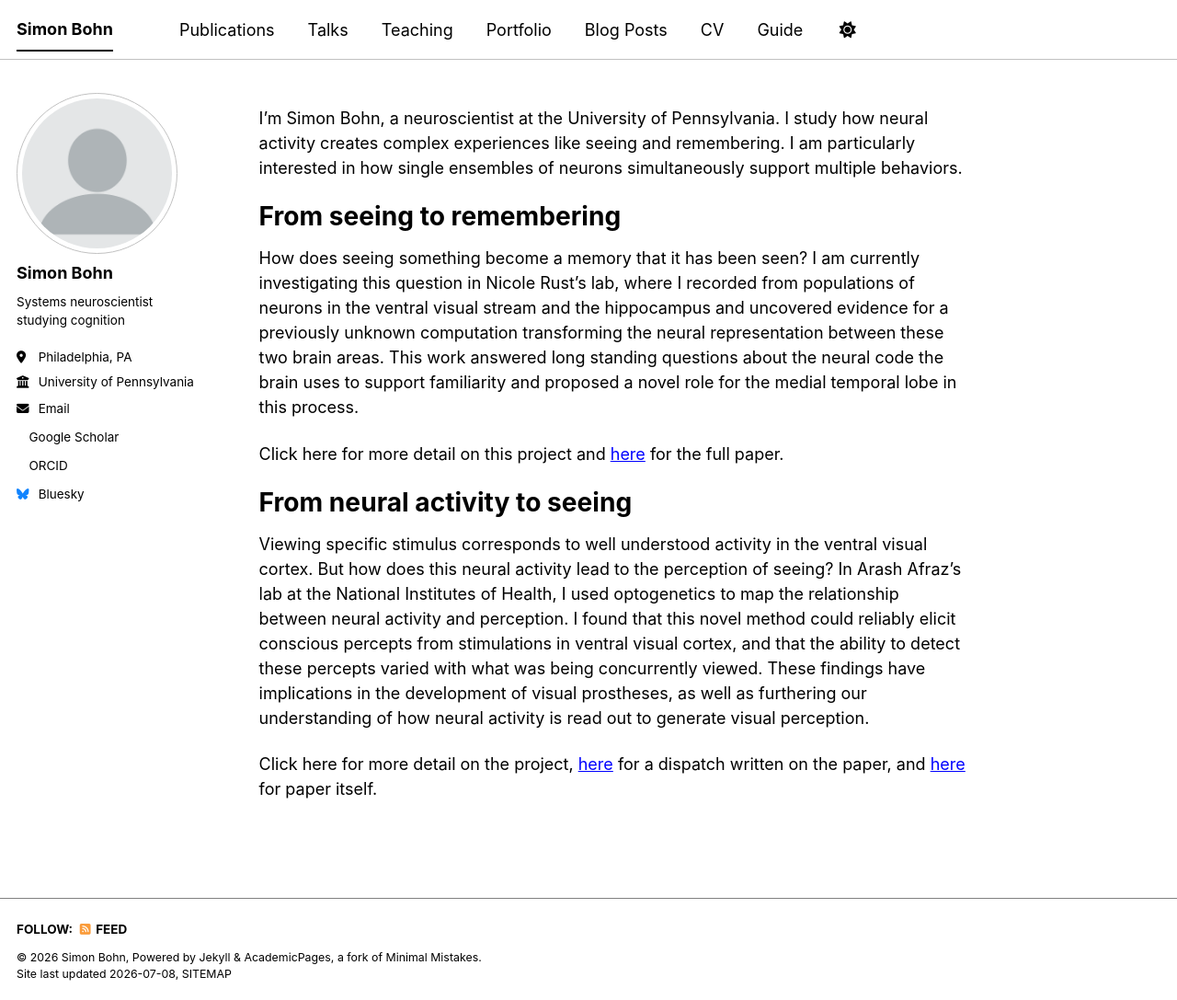
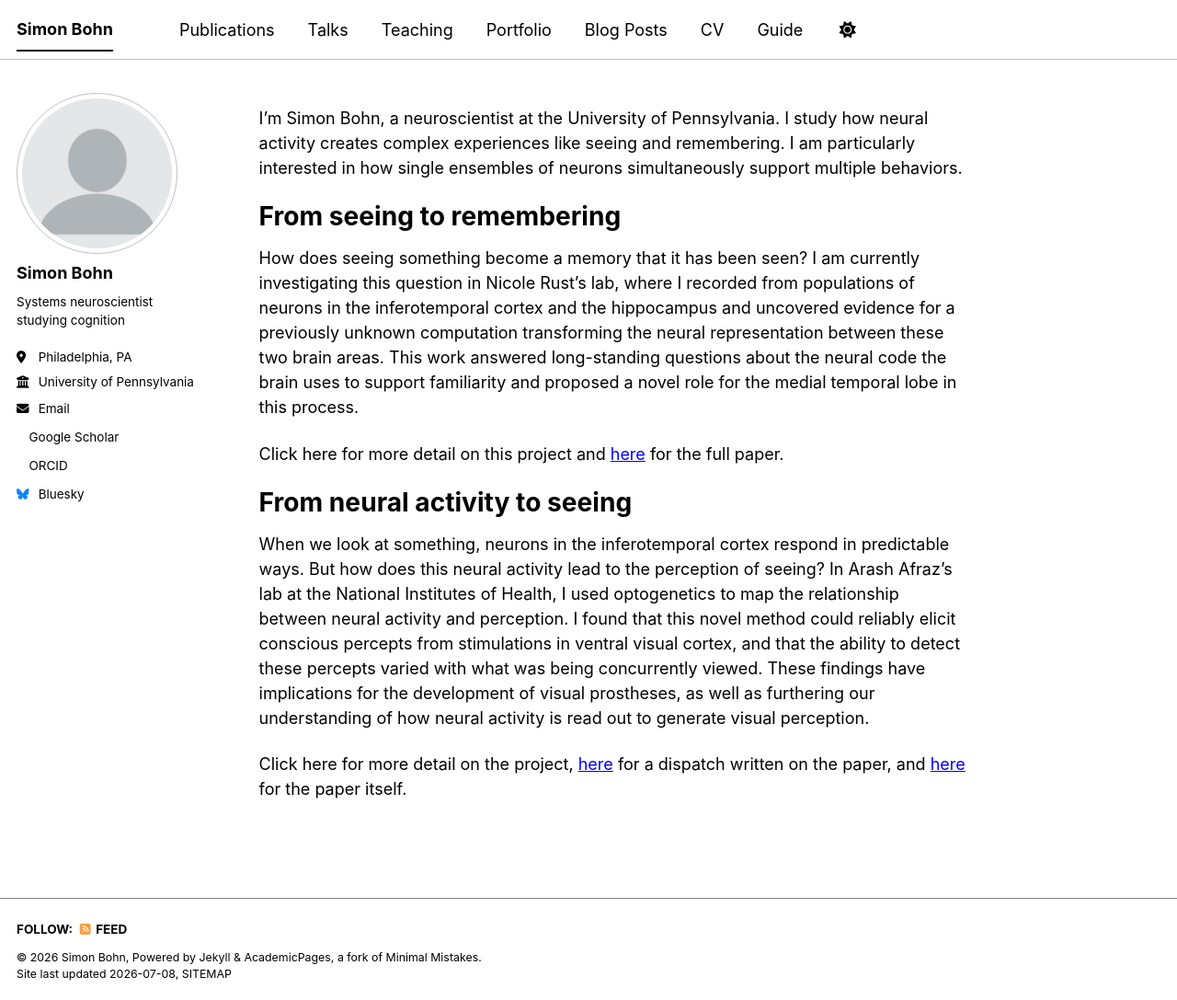
Before and after one commit to SimonBohn/simonbohn.github.io, a Jekyll site: the page built from _pages/about.md, in a window 1280 px wide and 1087 px high. Shown: the whole window at 92% size. Built offline with Jekyll 4.4.1, drawn with Linux system fonts in a browser that asks for light colours; a style sheet for code colours, icons or effects is not loaded.

Commit message:
Update about.md

```diff
--- a/_pages/about.md
+++ b/_pages/about.md
@@ -10,11 +10,11 @@ redirect_from:
 I'm Simon Bohn, a neuroscientist at the University of Pennsylvania. I study how neural activity creates complex experiences like seeing and remembering. I am particularly interested in how single ensembles of neurons simultaneously support multiple behaviors.
 
 # From seeing to remembering
-How does seeing something become a memory that it has been seen? I am currently investigating this question in Nicole Rust's lab, where I recorded from populations of neurons in the ventral visual stream and the hippocampus and uncovered evidence for a previously unknown computation transforming the neural representation between these two brain areas. This work answered long standing questions about the neural code the brain uses to support familiarity and proposed a novel role for the medial temporal lobe in this process.
+How does seeing something become a memory that it has been seen? I am currently investigating this question in Nicole Rust's lab, where I recorded from populations of neurons in the inferotemporal cortex and the hippocampus and uncovered evidence for a previously unknown computation transforming the neural representation between these two brain areas. This work answered long-standing questions about the neural code the brain uses to support familiarity and proposed a novel role for the medial temporal lobe in this process.
 
  Click here for more detail on this project and [here](https://www.biorxiv.org/content/10.1101/2025.06.13.659490v3) for the full paper.
 
 #  From neural activity to seeing
-Viewing specific stimulus corresponds to well understood activity in the ventral visual cortex. But how does this neural activity lead to the perception of seeing? In Arash Afraz's lab at the National Institutes of Health, I used optogenetics to map the relationship between neural activity and perception. I found that this novel method could reliably elicit conscious percepts from stimulations in ventral visual cortex, and that the ability to detect these percepts varied with what was being concurrently viewed. These findings have implications in the development of visual prostheses, as well as furthering our understanding of how neural activity is read out to generate visual perception.
+When we look at something, neurons in the inferotemporal cortex respond in predictable ways. But how does this neural activity lead to the perception of seeing? In Arash Afraz's lab at the National Institutes of Health, I used optogenetics to map the relationship between neural activity and perception. I found that this novel method could reliably elicit conscious percepts from stimulations in ventral visual cortex, and that the ability to detect these percepts varied with what was being concurrently viewed. These findings have implications for the development of visual prostheses, as well as furthering our understanding of how neural activity is read out to generate visual perception.
 
-Click here for more detail on the project, [here](https://www.cell.com/current-biology/fulltext/S0960-9822%2822%2901984-4) for a dispatch written on the paper, and [here](https://www.cell.com/current-biology/fulltext/S0960-9822%2822%2901921-2) for paper itself.
+Click here for more detail on the project, [here](https://www.cell.com/current-biology/fulltext/S0960-9822%2822%2901984-4) for a dispatch written on the paper, and [here](https://www.cell.com/current-biology/fulltext/S0960-9822%2822%2901921-2) for the paper itself.
```
